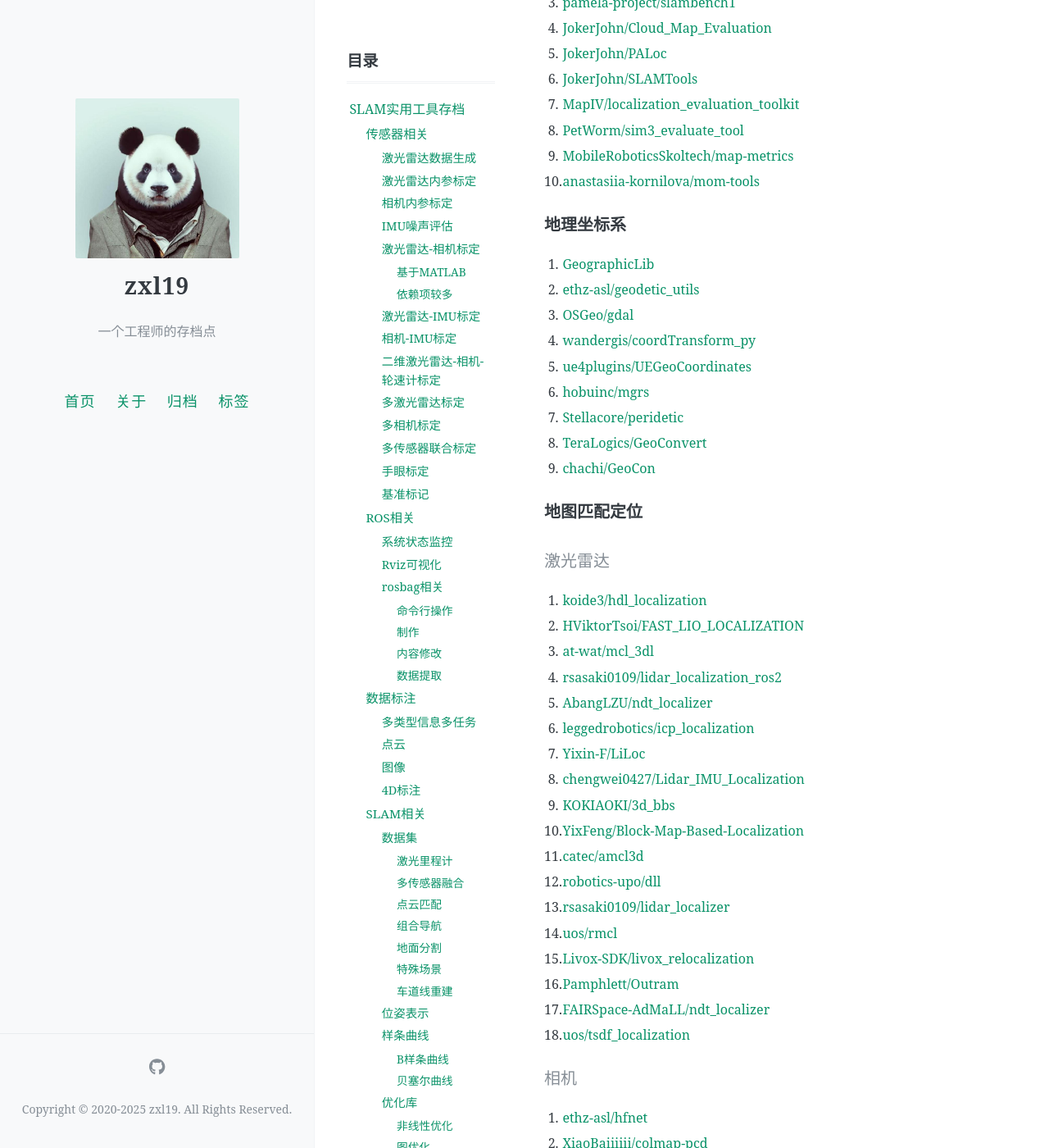
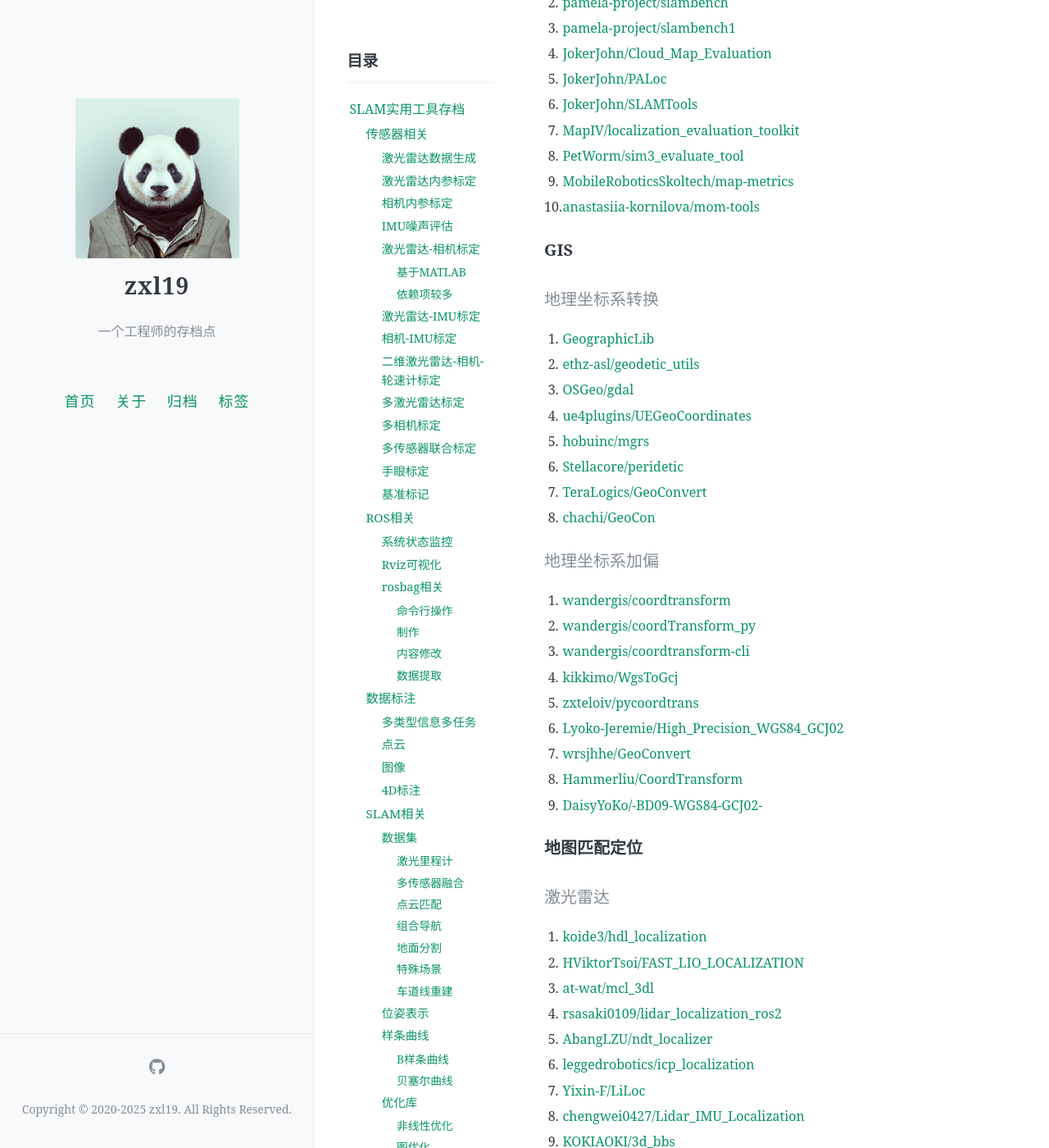
Before and after one commit to zxl19/zxl19.github.io, a Jekyll site: the page built from _posts/2021-05-25-slam-tool.md, in a window 1280 px wide and 1400 px high, scrolled down 22538 px. Shown: the whole window at 82% size. Built offline with Jekyll 4.4.1, drawn with Linux system fonts in a browser that asks for light colours; comment, search, counter and statistics services are not loaded.

Commit message:
Update Posts modified:   _posts/2020-06-08-meme-archive.md modified:   _posts/2021-05-22-cpp-material.md modified:   _posts/2021-05-25-slam-tool.md modified:   _posts/2023-03-28-python-package.md modified:   _posts/2024-01-18-cs-material.md

```diff
--- a/_posts/2021-05-25-slam-tool.md
+++ b/_posts/2021-05-25-slam-tool.md
@@ -797,17 +798,30 @@ pinned: false
 9. [MobileRoboticsSkoltech/map-metrics](https://github.com/MobileRoboticsSkoltech/map-metrics)
 10. [anastasiia-kornilova/mom-tools](https://github.com/anastasiia-kornilova/mom-tools)
 
-### 地理坐标系
+### GIS
+
+#### 地理坐标系转换
 
 1. [GeographicLib](https://geographiclib.sourceforge.io/)
 2. [ethz-asl/geodetic_utils](https://github.com/ethz-asl/geodetic_utils)
 3. [OSGeo/gdal](https://github.com/OSGeo/gdal)
-4. [wandergis/coordTransform_py](https://github.com/wandergis/coordTransform_py)
-5. [ue4plugins/UEGeoCoordinates](https://github.com/ue4plugins/UEGeoCoordinates)
-6. [hobuinc/mgrs](https://github.com/hobuinc/mgrs)
-7. [Stellacore/peridetic](https://github.com/Stellacore/peridetic)
-8. [TeraLogics/GeoConvert](https://github.com/TeraLogics/GeoConvert)
-9. [chachi/GeoCon](https://github.com/chachi/GeoCon)
+4. [ue4plugins/UEGeoCoordinates](https://github.com/ue4plugins/UEGeoCoordinates)
+5. [hobuinc/mgrs](https://github.com/hobuinc/mgrs)
+6. [Stellacore/peridetic](https://github.com/Stellacore/peridetic)
+7. [TeraLogics/GeoConvert](https://github.com/TeraLogics/GeoConvert)
+8. [chachi/GeoCon](https://github.com/chachi/GeoCon)
+
+#### 地理坐标系加偏
+
+1. [wandergis/coordtransform](https://github.com/wandergis/coordtransform)
+2. [wandergis/coordTransform_py](https://github.com/wandergis/coordTransform_py)
+3. [wandergis/coordtransform-cli](https://github.com/wandergis/coordtransform-cli)
+4. [kikkimo/WgsToGcj](https://github.com/kikkimo/WgsToGcj)
+5. [zxteloiv/pycoordtrans](https://github.com/zxteloiv/pycoordtrans)
+6. [Lyoko-Jeremie/High_Precision_WGS84_GCJ02](https://github.com/Lyoko-Jeremie/High_Precision_WGS84_GCJ02)
+7. [wrsjhhe/GeoConvert](https://github.com/wrsjhhe/GeoConvert)
+8. [Hammerliu/CoordTransform](https://github.com/Hammerliu/CoordTransform)
+9. [DaisyYoKo/-BD09-WGS84-GCJ02-](https://github.com/DaisyYoKo/-BD09-WGS84-GCJ02-)
 
 ### 地图匹配定位
 
```
Also changed, not shown: other parts of _posts/2021-05-25-slam-tool.md (+1 -0 lines), _posts/2020-06-08-meme-archive.md (+4 -4 lines), _posts/2021-05-22-cpp-material.md (+6 -5 lines), _posts/2023-03-28-python-package.md (+9 -0 lines), _posts/2024-01-18-cs-material.md (+24 -21 lines).
